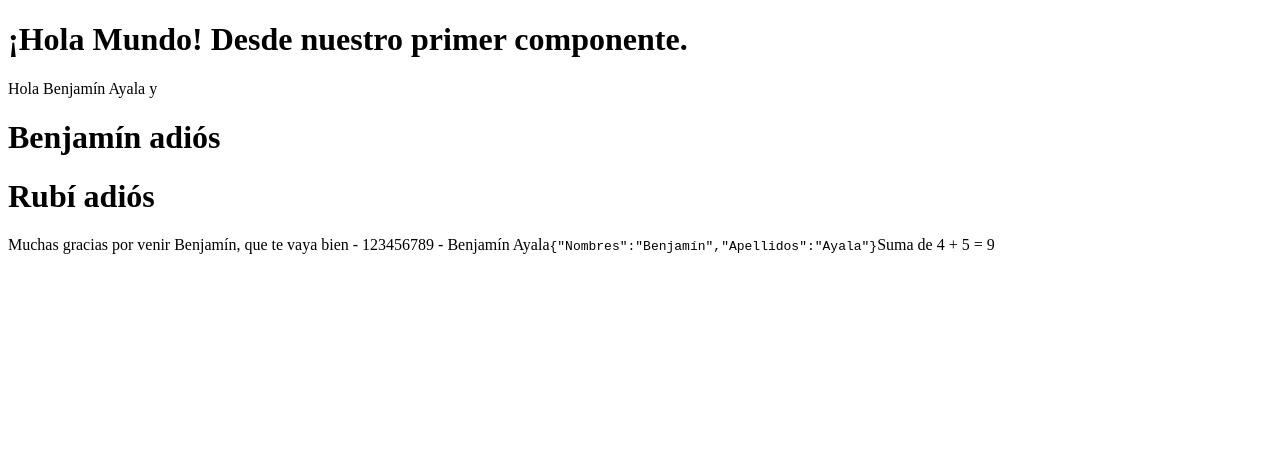
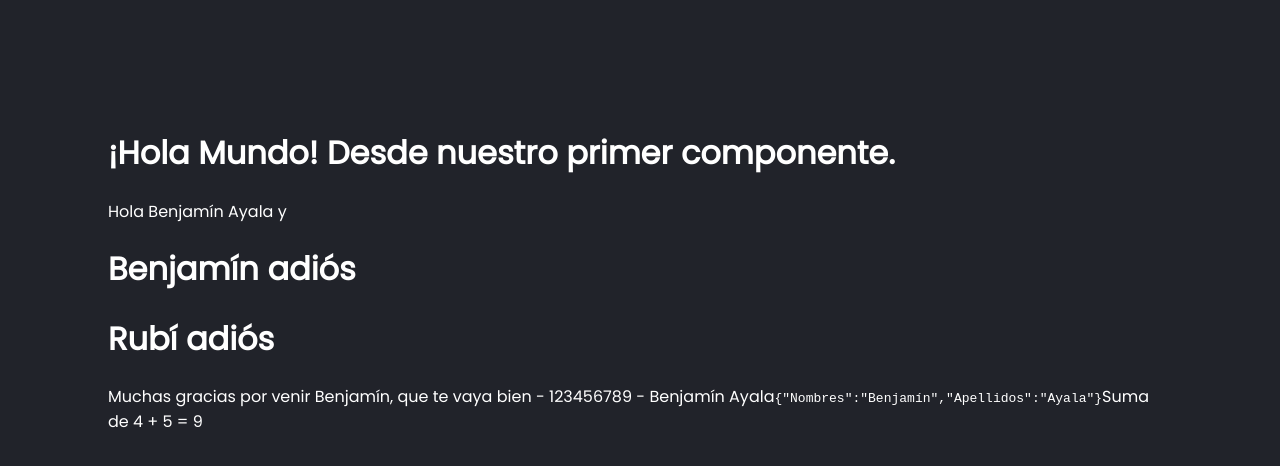
Before and after one commit to bayalad7/fh-curso-react, a React (Vite) app in the folder Apps/3-app-counter-vite/: page / in a window 1280 px wide. Shown: the top 466 px of the page. Built offline with nearby package versions, Linux system fonts and the light colour scheme.

Commit message:
Seccion 3: Colocar estilos CSS de manera global

```diff
--- /dev/null
+++ b/Apps/3-app-counter-vite/src/css/custom.css
@@ -0,0 +1,8 @@
+@import url('https://fonts.googleapis.com/css2?family=Poppins&display=swap');
+
+html, body{
+    font-family: Poppins;
+    background: #21232A;
+    color: #ffffff;
+    padding: 50px;
+}
--- a/Apps/3-app-counter-vite/src/main.jsx
+++ b/Apps/3-app-counter-vite/src/main.jsx
@@ -1,6 +1,8 @@
 import React from "react";
 import ReactDOM from "react-dom/client";
 import App from "./app"; // Importamos el componente funcional.
+
+import './css/custom.css'
 
 /**
  * Notas.
```
Also changed, not shown: 1 other file (tests, documents, lock files or other folders).
